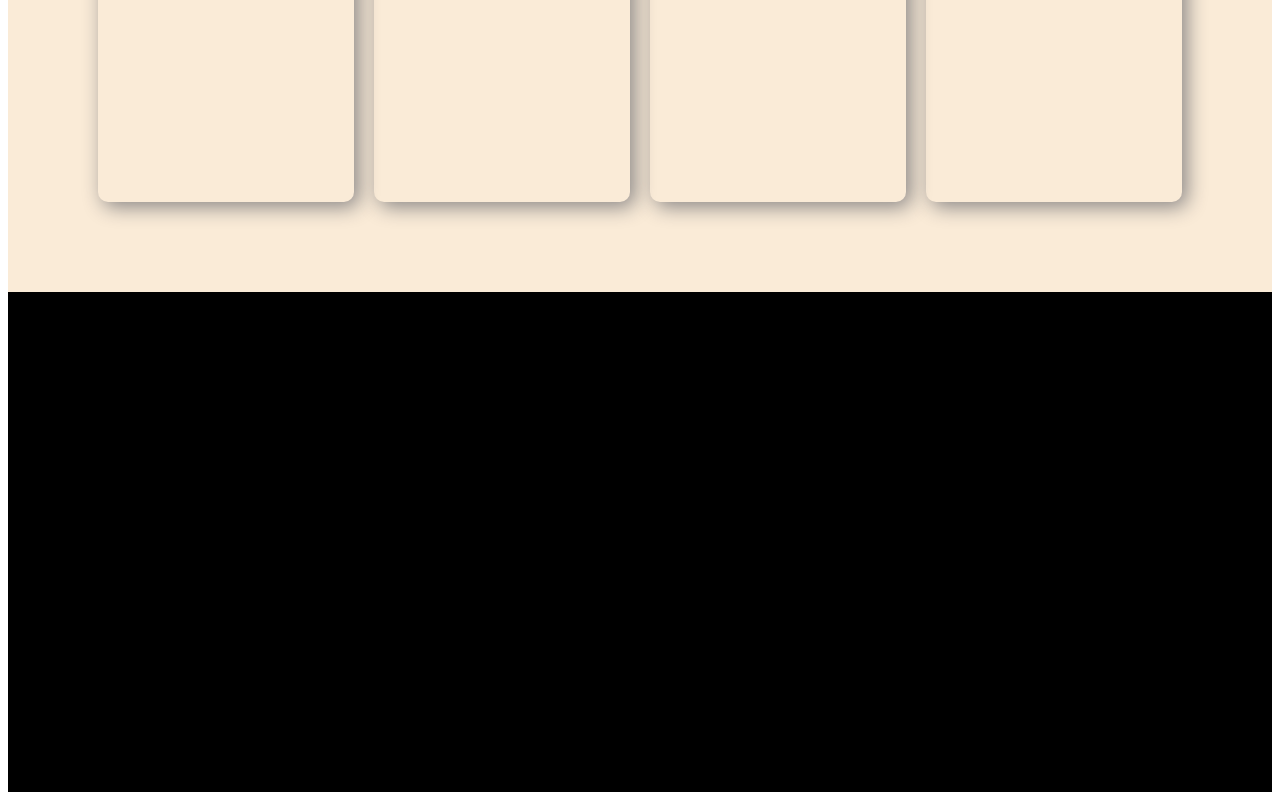
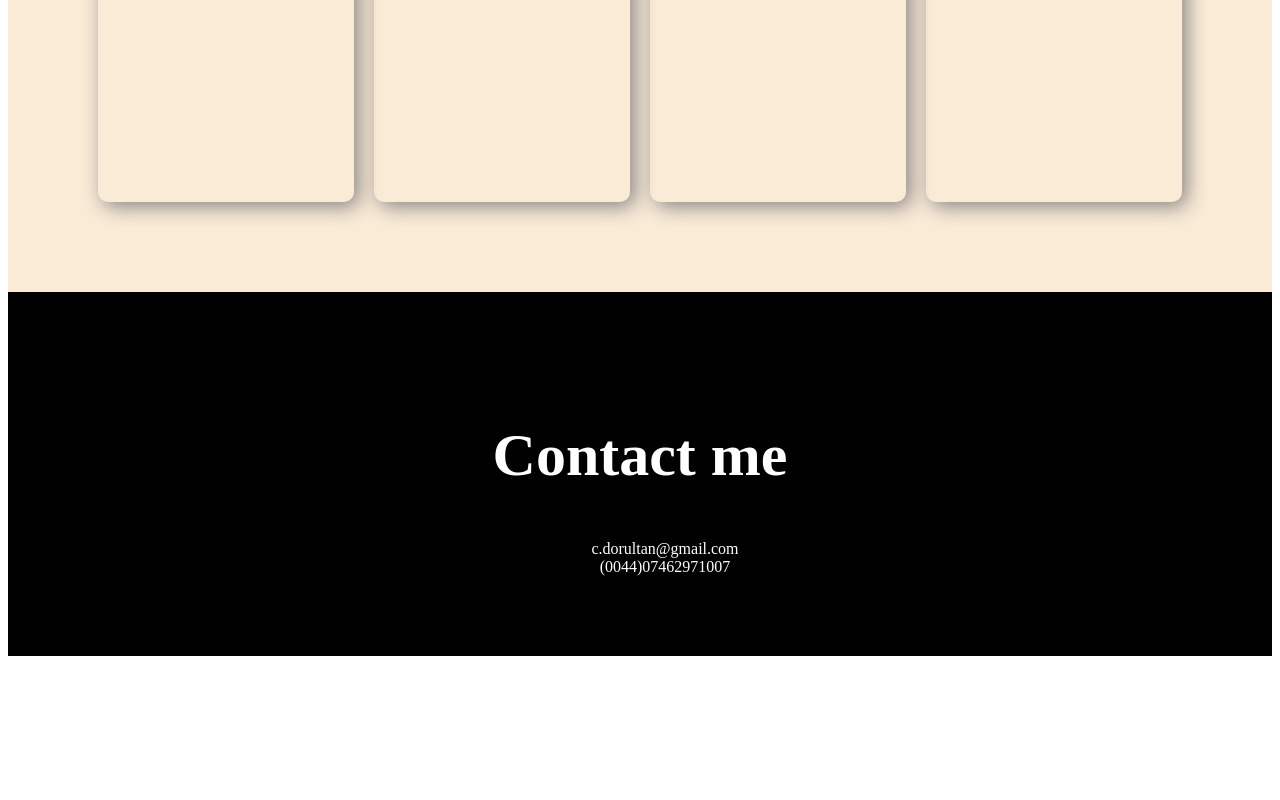
Before and after one commit to Dorultan-C/Portfolio, a plain HTML site: page index.html in a window 1280 px wide. Shown: the part 1925-2725 px from the top of the page. After the commit the page ends 2589 px from the top, so only its background shows below. Drawn offline with Linux system fonts and the light colour scheme; a web font is replaced by a local one.

Commit message:
footer contact me, done

```diff
--- a/index.html
+++ b/index.html
@@ -4,6 +4,7 @@
     <meta charset="UTF-8" />
     <meta http-equiv="X-UA-Compatible" content="IE=edge" />
     <meta name="viewport" content="width=device-width, initial-scale=1.0" />
+    <script src="app.js" defer></script>
     <link rel="stylesheet" href="style.css" />
     <link rel="preconnect" href="https://fonts.googleapis.com" />
     <link rel="preconnect" href="https://fonts.gstatic.com" crossorigin />
@@ -144,7 +145,11 @@
         </div>
       </div>
     </section>
-    <footer id="contact-me"></footer>
-    <script src="app.js"></script>
+    <footer id="contact-me">
+      <h2>Contact me</h2>
+      <p>c.dorultan@gmail.com</p>
+      <p>(0044)07462971007</p>
+    </footer>
+
   </body>
 </html>
--- a/style.css
+++ b/style.css
@@ -18,8 +18,10 @@ section {
 }
 
 footer {
-  height: 500px;
   background-color: black;
+  color: white;
+  text-align: center;
+  padding: 80px;
 }
 
 nav {
```
